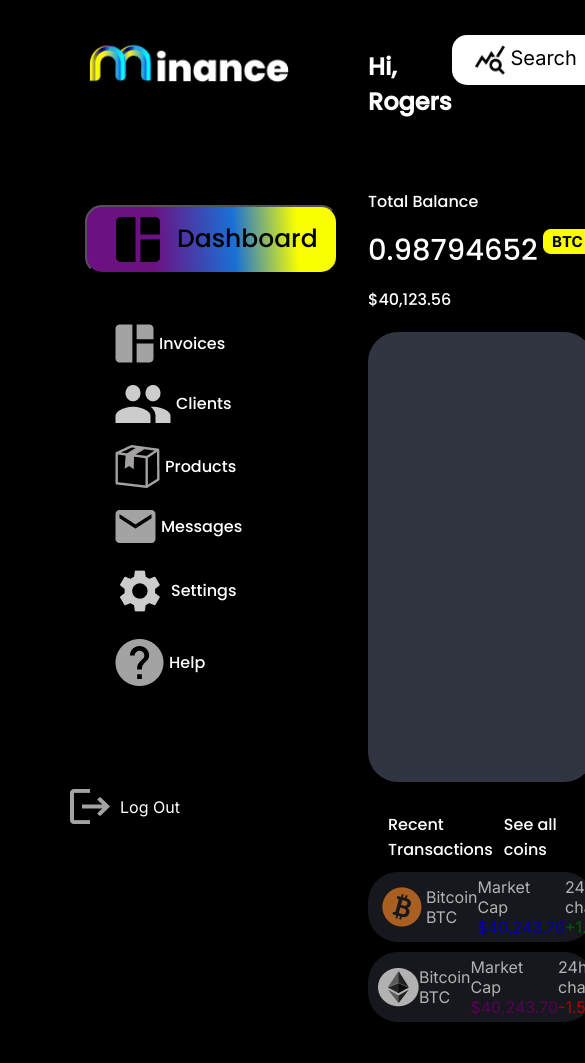
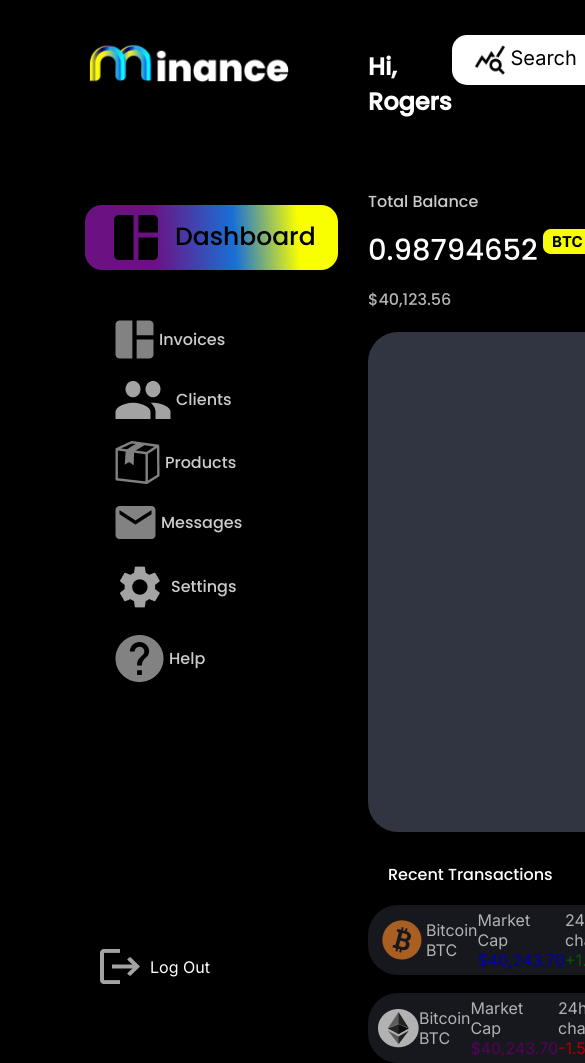
Before and after one commit to HyTaXx/Integration-maquette, a website: page index.html in a window 390 px wide. Shown: the top 1063 px of the page, 585 px wide, since content can reach past the window. Before the commit the page ends 1022 px from the top, so only its background shows below. Drawn offline with Linux system fonts and the light colour scheme.

Commit message:
:lipstick: V1 without responsive

```diff
--- a/index.html
+++ b/index.html
@@ -8,6 +8,10 @@
     <link rel="stylesheet" href="style/style.css">
 </head>
 <body>
+    <a class="Logout" href="#">
+        <img src="img/logout-icon.png" alt="">
+        <p>Log Out</p>
+    </a>
     <section class="section-main">
         <section class="section-content">
             <section class="btn-left">
@@ -42,10 +46,7 @@
                         <p>Help</p>
                     </a>
 
-                    <a class="Logout" href="#">
-                        <img src="img/logout-icon.png" alt="">
-                        <p>Log Out</p>
-                    </a>
+
                 </div>
             </section>
             <section class="stock-middle">
@@ -63,7 +64,7 @@
                             <p>0.98794652</p>
                             <img src="img/Bitcoin-tag.png" alt="" width="49px" height="25px">
                         </div>
-                        <p>$40,123.56</p>
+                        <p class="Text-balance2">$40,123.56</p>
                     </div>
                     <div>
                         <div class="stock-directions">
--- a/style/style.scss
+++ b/style/style.scss
@@ -8,8 +8,8 @@
 
 .Logout{
     position: absolute;
-    bottom: 20px;
-    left: 70px;
+    bottom: -140px;
+    left: 100px;
     display: flex;
     flex-direction: row;
     align-items: center;
@@ -33,7 +33,7 @@
     display: flex;
     flex-direction: column;
     .stock-middle{
-        width: 58vw;
+        width: 100vw;
         .flex-search{
             align-items: baseline;
             display: flex;
@@ -43,7 +43,7 @@
         .stock-transactions{
             display: flex;
             flex-direction: column;
-            gap: 10px;
+            gap: 18px;
 
             .stock-text-transactions{
                 display: flex;
@@ -61,7 +61,7 @@
                 background-color: #303541;
                 border-radius: 30px;
                 width: 100%;
-                height: 450px;
+                height: 500px;
             }
         }
     }
@@ -109,6 +109,11 @@
         }
         .Text-balance1{
             font-family: 'Poppins', sans-serif;
+            opacity: 80%;
+        }
+        .Text-balance2{
+            font-family: 'Poppins', sans-serif;
+            opacity: 70%;
         }
     }
     .section-main{
@@ -135,6 +140,7 @@
                     gap: 22px;
                     margin-left: 30px;
                     margin-top: 50px;
+                    opacity: 80%;
                 }
                 .left-icon{
                     align-items: center;
@@ -151,6 +157,7 @@
                     display: flex;
                     flex-direction: row;
                     width: 100%;
+                    border: black;
                     background:linear-gradient(266.37deg, #FAFF00 -5.82%, #FAFF00 15.95%, #1970D6 41.2%, #6C1182 72.88%);
                     border-radius: 17px;
                     padding-left: 29px;
@@ -180,6 +187,7 @@
 }
 
 .recent-transactions2{
+    min-width: 380px;
     padding-right: 40px;
     h2{
         font-family: 'Poppins',sans-serif;
@@ -204,7 +212,7 @@
         margin-top: 15px;
         display: flex;
         flex-direction: column;
-        gap: 10px;
+        gap: 20px;
     }
 }
 
```
Also changed, not shown: style/style.css, 1 other file.
